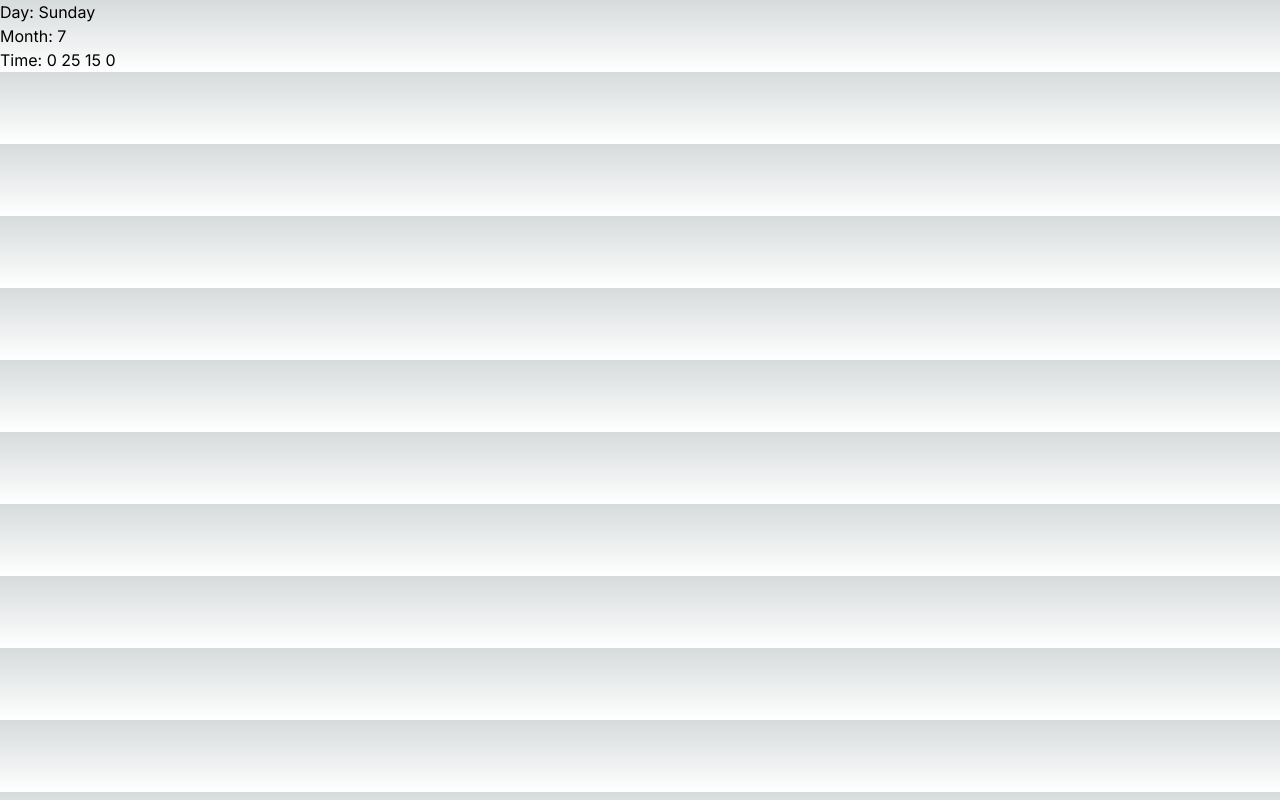
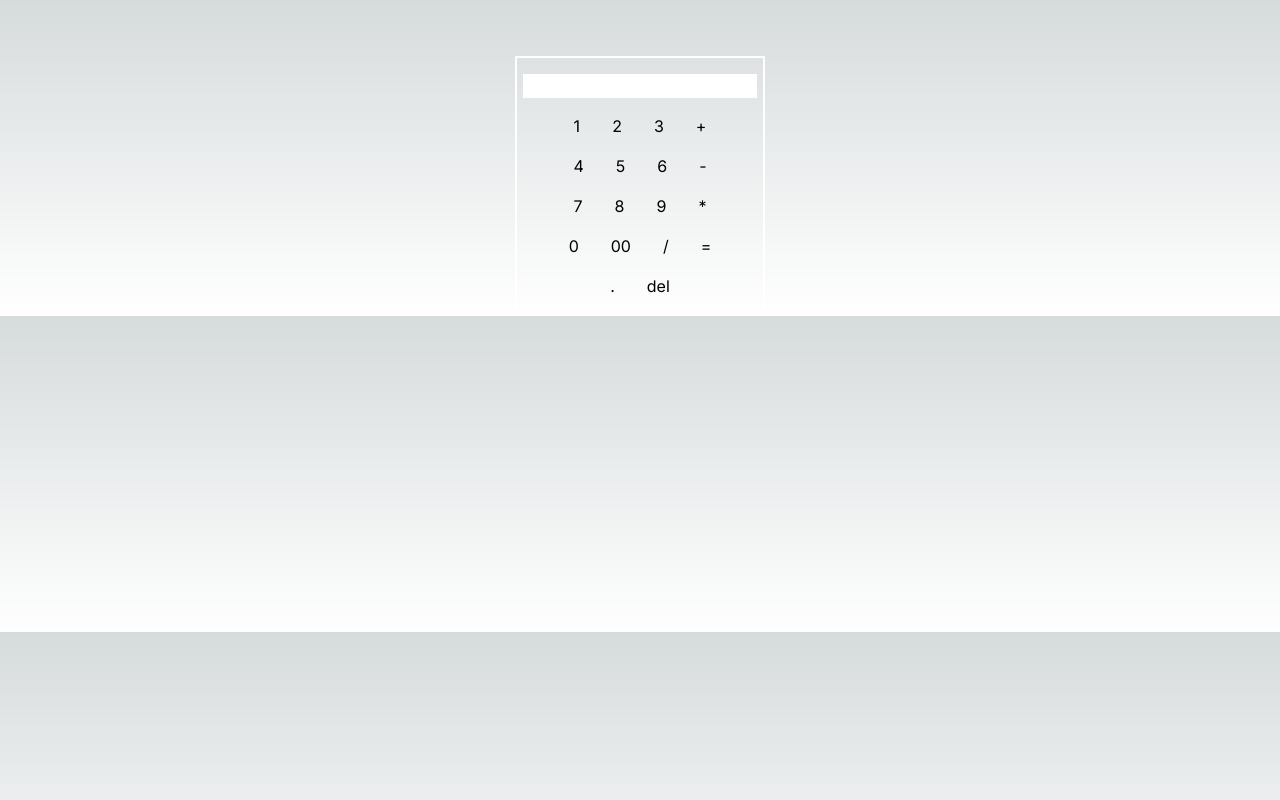
Before and after one commit to Preciousnnebuogor/25-Projects, a Next.js app: page / in a window 1280 px wide. Built offline with nearby package versions, Linux system fonts and the light colour scheme.

Commit message:
added to calculator

```diff
--- /dev/null
+++ b/app/calculator.tsx
@@ -0,0 +1,48 @@
+"use client"
+
+import { useState } from "react";
+
+export default function Calcultor(){
+    const [update, setUpdate] = useState(0)
+    return (
+      <div className={`flex items-center px-4 justify-center mt-10 `}>
+        <div className={`mt-4 border-2 border-white w-[250px] pb-4 `}>
+          <div className={`flex items-center justify-center mt-4`}>
+            <input type="text" />
+          </div>
+          <div className={`flex items-center justify-center space-x-8 mt-4`}>
+            <p onClick={(e)=>{e.target}}
+             value={update}
+                >1</p>
+            <p>2</p>
+            <p>3</p>
+            <p>+</p>
+          </div>
+          <div className={`flex items-center justify-center space-x-8 mt-4`}>
+            <p>4</p>
+            <p>5</p>
+            <p>6</p>
+            <p>-</p>
+          </div>
+
+          <div className={`flex items-center justify-center space-x-8 mt-4`}>
+            <p>7</p>
+            <p>8</p>
+            <p>9</p>
+            <p>*</p>
+          </div>
+
+          <div className={`flex items-center justify-center space-x-8 mt-4`}>
+            <p>0</p>
+            <p>00</p>
+            <p>/</p>
+            <p>=</p>
+          </div>
+          <div className={`flex items-center justify-center space-x-8 mt-4`}>
+            <p>.</p>
+            <p>del</p>
+          </div>
+        </div>
+      </div>
+    );
+}
--- a/app/page.tsx
+++ b/app/page.tsx
@@ -1,11 +1,10 @@
-import Color from "./color";
-import Counter from "./counter";
-import Time from "./time";
+import Calculator from "./calculator";
+
 
 export default function Home() {
   return (
     <div>
-      <Time/>
+      <Calculator/>
     </div>
   );
 }
```
